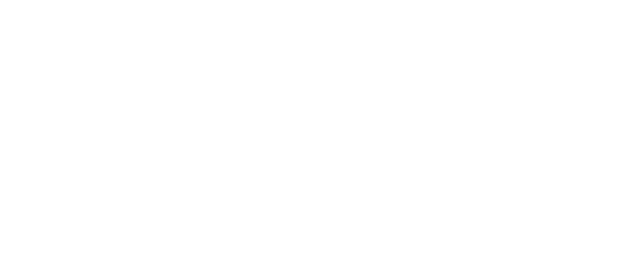
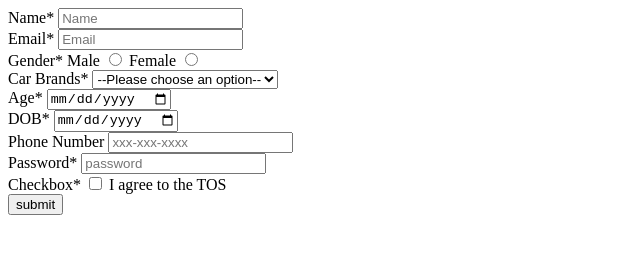
Before and after one commit to acciojob/signup-form-car-Gopalptl1405, a website: page main.html in a window 1280 px wide. Shown: the whole page, without its empty margins (0-640 px from the left). Drawn offline with Linux system fonts and the light colour scheme.

Commit message:
Adding signup form in main file

```diff
--- a/main.html
+++ b/main.html
@@ -7,6 +7,45 @@
 </head>
 
 <body>
+	<form action="" method="post">
+          <label for="name">Name*</label>
+		  <input type="text" name="name" id="name" placeholder="Name" required>
+		  <br>
+		  <label for="email">Email*</label>
+		  <input type="email" name="email" id="eamil" placeholder="Email"required>
+		  <br>
+		  <label for="gender">Gender*</label>
+		  <label for="Male">Male</label>
+		  <input type="radio" name="gender" id="gender_m" required>
+		  <label for="Female">Female</label>
+		  <input type="radio" name="gender" id="gender_m" required>
+		  <br>
+		  <label for="cars">Car Brands*</label>
+		  <select name="cars" id="cars">
+			<option value="--Please choose an option--" disabled selected>--Please choose an option--</option>
+			<option id="cars" value="BMW" required>BMW</option>
+			<option id="cars" value="Audi" required>Audi</option>
+			<option id="cars" value="Mercedez" required>Mercedez</option>
+		  </select>
+		  <br>
+		  <label for="age">Age*</label>
+		  <input type="date" name="age" id="age" placeholder="Age" required>
+		  <br>
+		  <label for="dop">DOB*</label>
+		  <input type="date" name="dop" id="dop" required>
+		  <br>
+		  <label for="tel">Phone Number</label>
+		  <input type="tel" name="tel" id="tel" placeholder="xxx-xxx-xxxx">
+		  <br>
+		  <label for="password">Password*</label>
+		  <input type="password" name="password" placeholder="password" id="password" required>
+		  <br>
+		  <label for="tos">Checkbox*</label>
+		  <input type="checkbox" name="tos" id="tos" required>
+		  <label for="tos">I agree to the TOS</label>
+		  <br>
+		  <button type="submit">submit</button>
+	</form>
 	<!-- the entire body must be written by student -->
     <script type="text/javascript" src="./script.js">
 </script>
```
